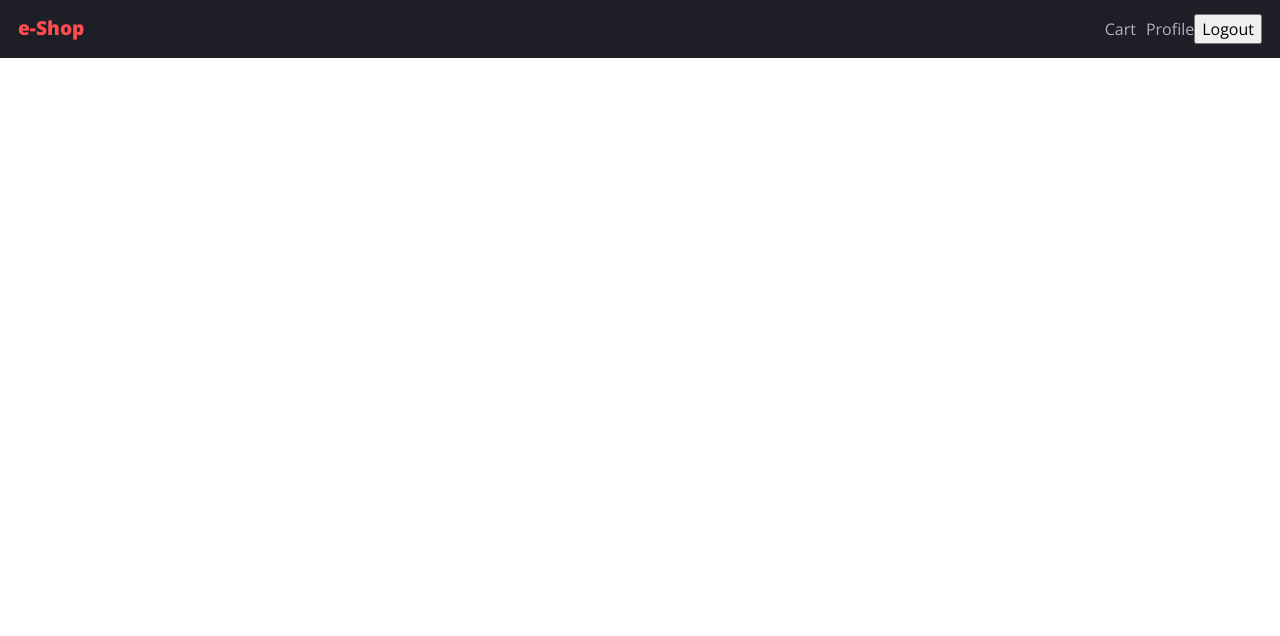
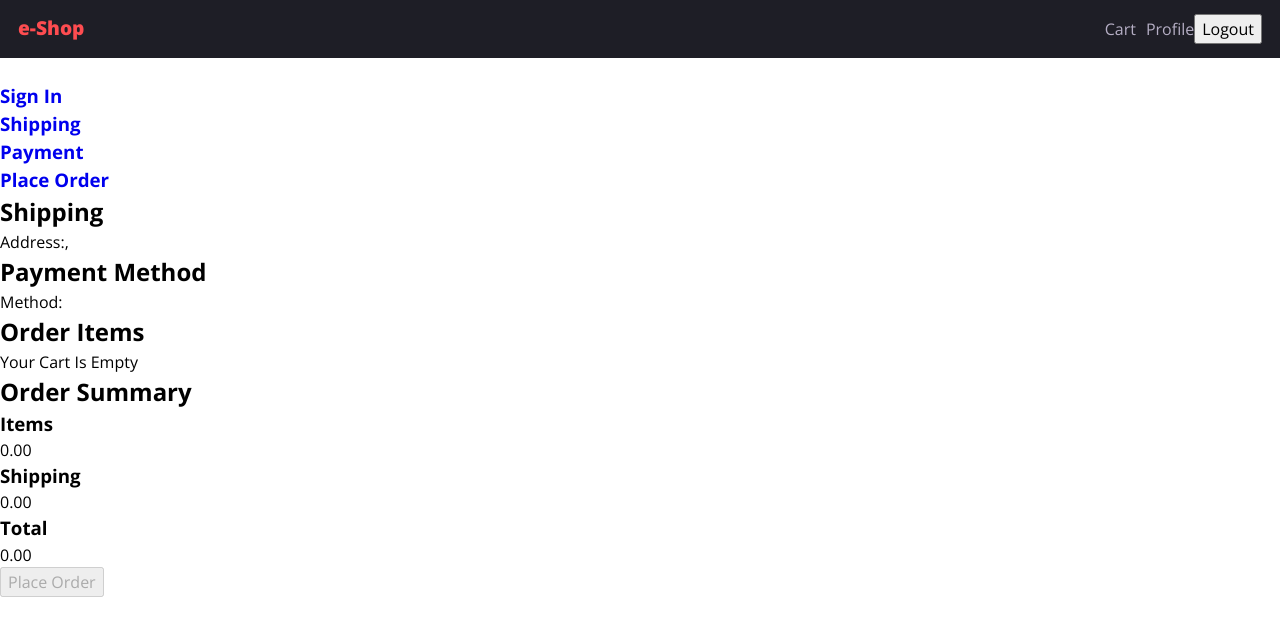
Before and after one commit to VentsiGeorgiev/e-shop, a React (Create React App) app in the folder client/: page /placeorder in a window 1280 px wide. Shown: the top 636 px of the page. Built offline with nearby package versions, Linux system fonts and the light colour scheme; sample sign-in values are in the browser's storage.

Commit message:
Place Order page

```diff
--- a/client/src/App.js
+++ b/client/src/App.js
@@ -9,6 +9,7 @@ import Profile from './pages/Profile/Profile';
 import PrivateRoute from './components/PrivateRoute/PrivateRoute';
 import Shipping from './pages/Shipping/Shipping';
 import Payment from './pages/Payment/Payment';
+import PlaceOrder from './pages/PlaceOrder/PlaceOrder';
 
 function App() {
   return (
@@ -31,6 +32,9 @@ function App() {
           <Route path='/payment' element={<PrivateRoute />} >
             <Route path='/payment' element={<Payment />} />
           </Route>
+          <Route path='/placeorder' element={<PrivateRoute />} >
+            <Route path='/placeorder' element={<PlaceOrder />} />
+          </Route>
 
         </Routes>
 
--- /dev/null
+++ b/client/src/pages/PlaceOrder/PlaceOrder.js
@@ -0,0 +1,88 @@
+import { useSelector } from 'react-redux';
+import { Link } from 'react-router-dom';
+import Checkout from '../../components/Checkout/Checkout';
+
+function PlaceOrder() {
+
+    const cart = useSelector((state) => state.cart);
+
+
+    const itemsPrice = cart.cartItems.reduce((acc, curr) => acc + curr.qty * curr.price, 0).toFixed(2);
+    let shippingPrice = (Number(itemsPrice) * 0.15).toFixed(2);
+    if (shippingPrice > 150) {
+        shippingPrice = 0;
+    }
+    const totalPrice = (Number(itemsPrice) + Number(shippingPrice)).toFixed(2);
+
+
+
+
+    const placeOrderHandler = () => {
+
+    };
+
+    return (
+        <>
+            <Checkout step1 step2 step3 step4 />
+            <section>
+                <div>
+                    <h2>Shipping</h2>
+                    <p>Address:
+                        {cart.shippingAddress.address},
+                        {cart.shippingAddress.city}
+                        {cart.shippingAddress.country}
+                        {cart.shippingAddress.postalCode}
+                    </p>
+                </div>
+                <div>
+                    <h2>Payment Method</h2>
+                    <p>Method: {cart.paymentMethod}</p>
+                </div>
+                <div>
+                    <h2>Order Items</h2>
+                    <p>
+                        {cart.cartItems.length === 0 ? <p>Your Cart Is Empty</p> : (
+                            <div>
+                                {cart.cartItems.map((item) => (
+                                    <div key={item.product}>
+                                        <img src={item.image} alt={item.name} width={50} height={50} />
+                                        <Link to={`/products/${item.product}`}>{item.name}</Link>
+                                        <p>{item.qty} x {item.price} = ${(item.qty * item.price).toFixed(2)}</p>
+                                    </div>
+                                ))}
+                            </div>
+                        )}
+                    </p>
+                </div>
+            </section>
+
+            <section>
+                <h2>Order Summary</h2>
+                <div>
+                    <h3>Items</h3>
+                    <p>{itemsPrice}</p>
+                </div>
+                <div>
+                    <h3>Shipping</h3>
+                    <p>{shippingPrice}</p>
+                </div>
+                <div>
+                    <h3>Total</h3>
+                    <p>{totalPrice}</p>
+                </div>
+                <div>
+                    <button
+                        type="button"
+                        disabled={cart.cartItems.length === 0}
+                        onClick={placeOrderHandler}
+                    >
+                        Place Order
+                    </button>
+                </div>
+            </section>
+
+        </>
+    );
+}
+
+export default PlaceOrder;
```
